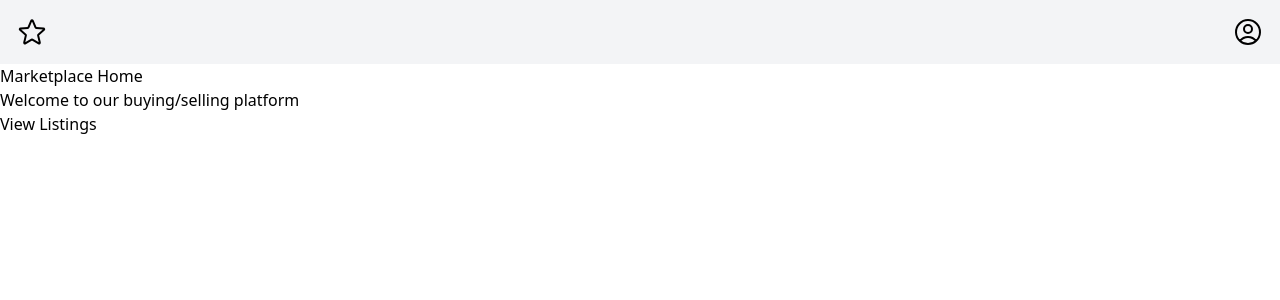
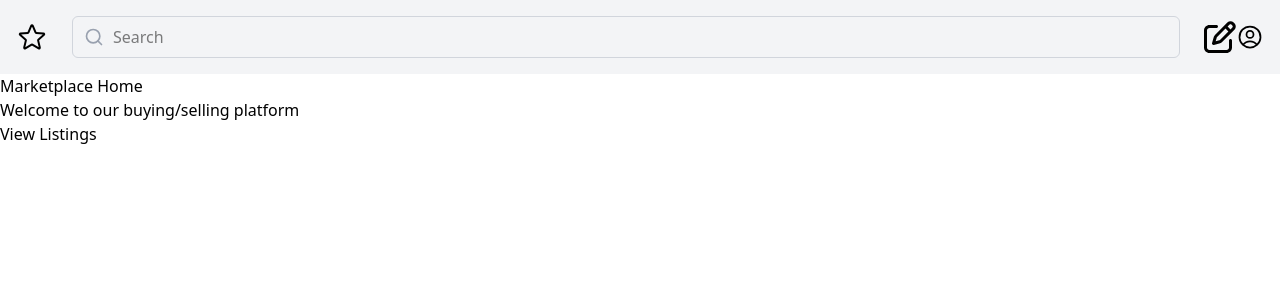
Before and after one commit to nunnymolers2/hamstar, a React (Vite) app in the folder frontend/: page / in a window 1280 px wide. Shown: the top 300 px of the page. Built offline with nearby package versions, Linux system fonts and the light colour scheme; no server answers.

Commit message:
New updates

```diff
--- a/frontend/src/components/Navbar.jsx
+++ b/frontend/src/components/Navbar.jsx
@@ -1,5 +1,8 @@
 import Logo from '../assets/images/logo.svg';
 import UserIcon from '../assets/images/user.svg';
+import { FiSearch } from 'react-icons/fi';
+import { FaRegPenToSquare } from "react-icons/fa6";
+
 
 import '../assets/styles/Navbar.css';
 
@@ -9,8 +12,16 @@ function Navbar() {
       <a href="/" className="block">
         <img src={Logo} alt="Hamstar Logo" className="block h-8 w-8" />
       </a>
+      <div className="flex-1 mx-6 relative">
+        <input
+          type="text"
+          placeholder="Search"
+          className="w-full px-4 py-2 pl-10 border border-gray-300 rounded-md focus:outline-none focus:ring-2 focus:ring-blue-500"/>
+        <FiSearch className="absolute left-3 top-1/2 transform -translate-y-1/2 text-gray-400 text-xl pointer-events-none" />
+      </div>
+      <FaRegPenToSquare className="block h-8 w-8"/>
       <a href="/login" className="block">
-        <img src={UserIcon} alt="User Icon" className="block h-8 w-8" />
+        <img src={UserIcon} alt="User Icon" className="block h-7 w-7"/>
       </a>
     </nav>
   );
```
